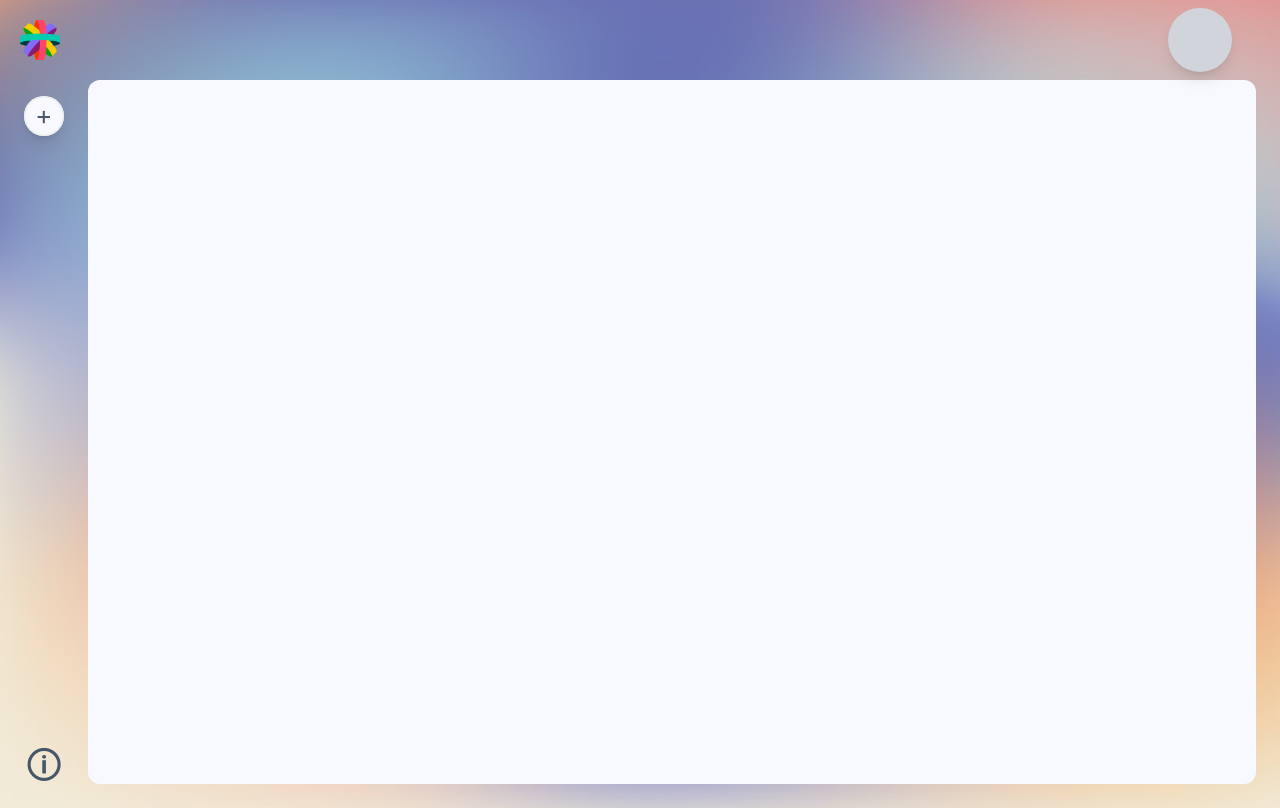
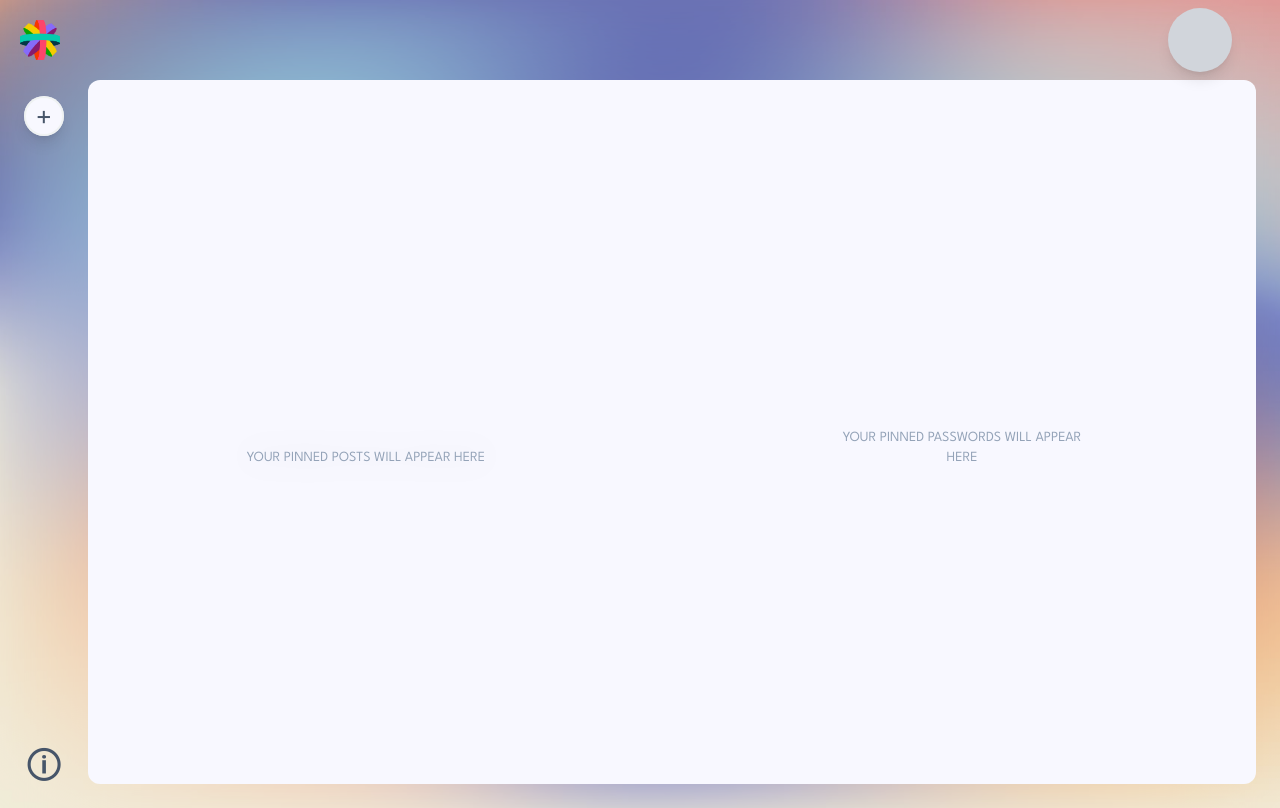
Before and after one commit to MatteoGranata/ANGEL, a Vue app in the folder client/: page /homepage in a window 1280 px wide. Built offline with nearby package versions, Linux system fonts and the light colour scheme.

Commit message:
Add conditional display of 'post' and 'password'

```diff
--- a/client/src/views/Homepage.vue
+++ b/client/src/views/Homepage.vue
@@ -150,6 +150,11 @@
               </div>
             </div>
           </li>
+          <div v-if="allPostsUnpinned" class="w-full h-[47vh] flex items-end justify-center">
+            <p class="relative left-1/2 w-fit h-fit text-center text-sm text-slate-400">
+              YOUR PINNED POSTS WILL APPEAR HERE
+            </p>
+          </div>
         </ul>
         <!-- Password section -->
         <ul
@@ -227,6 +232,11 @@
               </div>
             </div>
           </li>
+          <div v-if="allPasswordUnpinned" class="w-full h-[47vh] flex items-end justify-center">
+            <p class="relative left-1/2 w-fit h-fit text-center text-sm text-slate-400">
+              YOUR PINNED PASSWORDS WILL APPEAR HERE
+            </p>
+          </div>
         </ul>
       </div>
     </div>
@@ -254,6 +264,14 @@ export default {
     this.fetchProject()
     this.fetchUser()
     this.getToken()
+  },
+  computed: {
+    allPostsUnpinned() {
+      return this.userPostsPinned.every((post) => post.pin === false)
+    },
+    allPasswordUnpinned() {
+      return this.userPasswordsPinned.every((password) => password.pin === false)
+    }
   },
   methods: {
     async getToken() {
```
